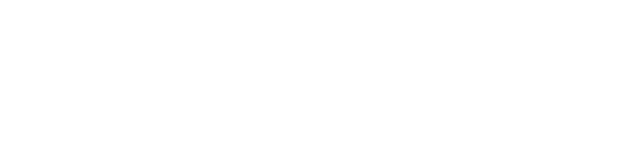
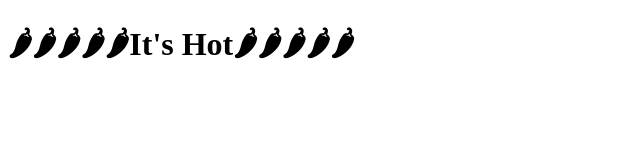
Before and after one commit to Davidrahughes/branchin-practice, a plain HTML site: page index.html in a window 1280 px wide. Shown: the whole page, without its empty margins (0-640 px from the left). Drawn offline with Linux system fonts and the light colour scheme.

Commit message:
Added a really spicy header

```diff
--- a/index.html
+++ b/index.html
@@ -7,6 +7,7 @@
   <title>Git branching lesson on test</title>
 </head>
 <body>
+  <h1>🌶🌶🌶🌶🌶It's Hot🌶🌶🌶🌶🌶</h1>
 
 </body>
 </html>
```
